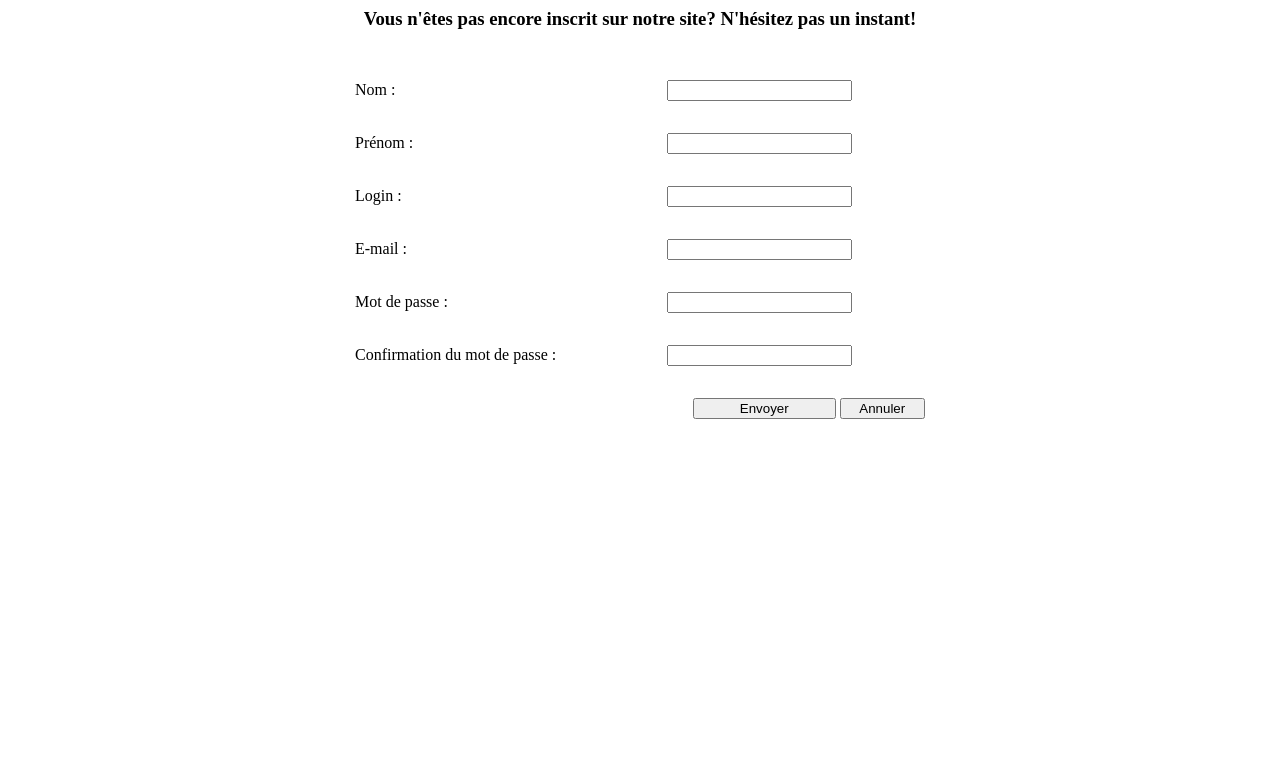
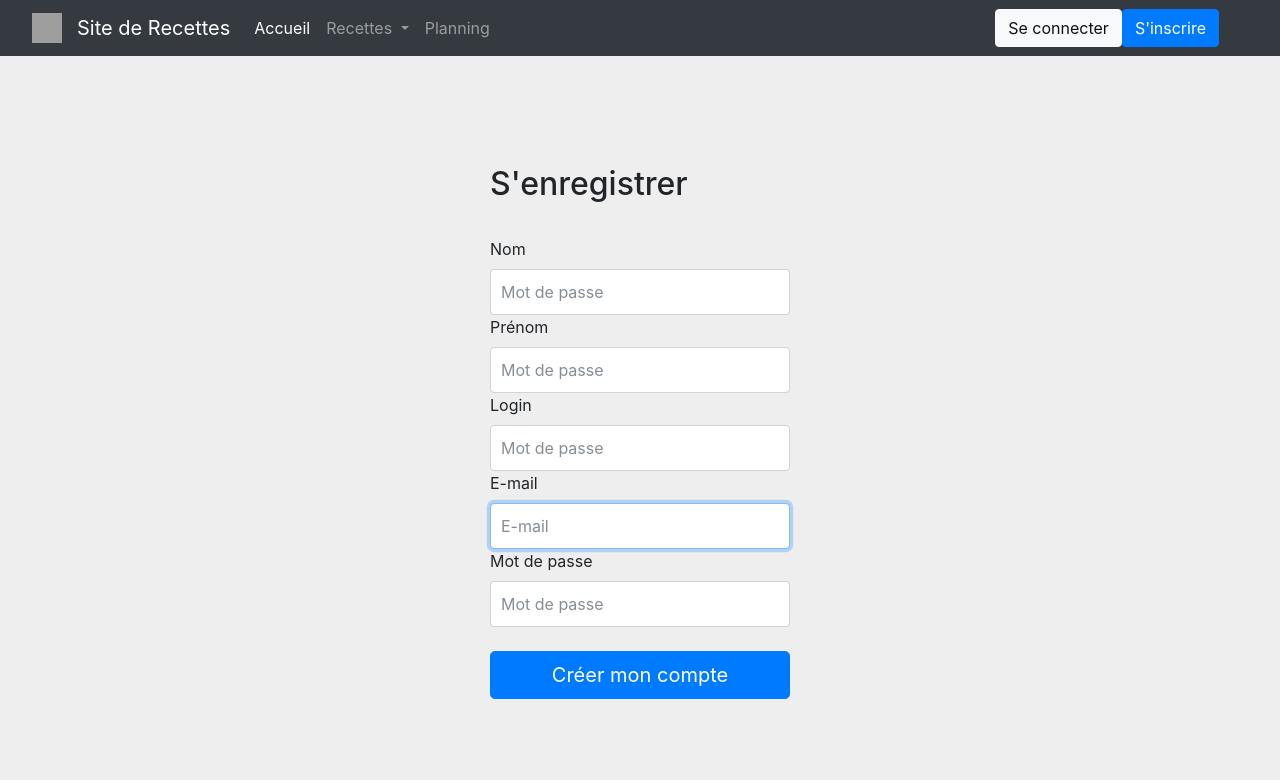
Before and after one commit to V1ck3s/website, a PHP site: page /Vue/vue_inscription.php in a window 1280 px wide. Shown: the top 780 px of the page. Run offline with PHP 8.4, Linux system fonts and the light colour scheme; some libraries are stand-ins or nearby versions; grey boxes are pictures that could not be loaded.

Commit message:
Inscription + Redirection logo navbar + Debug
- Inscription réalisé.
- A faire : corrigé les alerts qui font que la page ne charge pas et amélioré ceux-ci.
- Logo redirige vers la page d'accueil
- Debug des localisations avec ajout de la racine ou du dossier parent.

```diff
--- a/Modele/modele_connexion_base.php
+++ b/Modele/modele_connexion_base.php
@@ -26,8 +26,10 @@
 					$mdp='Rootmdp1';
 					Connexion::$monPdo = new PDO($serveur.';'.$bdd, $user,$mdp);
 					Connexion::$monPdo->query("SET CHARACTER SET utf8");
+
 				}catch (PDOException $e){
 					throw new Exception("Erreur à la connexion \n" . $e->getMessage());
+
 				}
 			}
 		return Connexion::$monPdo;
--- a/Vue/vue_inscription.php
+++ b/Vue/vue_inscription.php
@@ -1,56 +1,53 @@
-<HTML>
-    <HEAD>
-        <script type="text/javascript" src="JS/control_inscription.js"></script>
-    </HEAD>
+<!doctype html>
+<html lang="en">
+  <head>
+    <meta charset="utf-8">
+    <meta name="viewport" content="width=device-width, initial-scale=1, shrink-to-fit=no">
+    <meta name="description" content="">
+    <meta name="author" content="">
+    <link rel="icon" href="../../../../favicon.ico">
 
-    <BODY>
-		<center>
-			<div class="liste">
-				<h3 class="coord">Vous n'êtes pas encore inscrit sur notre site? N'hésitez pas un instant!<h3>
-				<form name="inscription" action="index.php?do=inscription&ins=true" method="POST">
-					<div style="overflow-x:auto;">
-						<table style="width:50%; border-collapse: separate; border-spacing: 30;" >
-							<tr>
-								<td class="coord">Nom :</td>
-								<td><input type="text" class="form-control" name="ins_nom" id="ins_nom"></td>
-							</tr>
+    <title>Signin Template for Bootstrap</title>
 
-							<tr>
-								<td class="coord">Prénom :</td>
-								<td><input type="text" class="form-control" name="ins_prenom" id="ins_prenom"></td>
-							</tr>
+    <?php include('../navbar.php'); ?>
 
-							<tr>
-								<td class="coord">Login :</td>
-								<td><input type="text" class="form-control" name="ins_login" id="ins_login"></td>
-							</tr>
+    <!-- Custom styles for this template -->
+    <link href="/website/css/signin.css" rel="stylesheet">
+
+  </head>
+
+  <body>
+
+    <div class="container">
+
+      <form class="form-signin" name="inscription" action="/website/Controleur/ctrl_inscription.php?ins=true" method="POST">
+        <h2 class="form-signin-heading">S'enregistrer</h2>
+
+          </br>
+        <label for="fin">Nom</label>
+        <input type="text" name="ins_nom" id="ins_nom" class="form-control" placeholder="Mot de passe" required>
+
+        <label for="fin">Prénom</label>
+        <input type="text" name="ins_prenom" id="ins_prenom" class="form-control" placeholder="Mot de passe" required>
+
+        <label for="fin">Login</label>
+        <input type="text" name="ins_login" id="ins_login" class="form-control" placeholder="Mot de passe" required>
+
+          <label for="debut">E-mail</label>
+        <input type="email" name="ins_mail" id="ins_mail" class="form-control" placeholder="E-mail" required autofocus>
 
 
-							<tr>
-								<td class="coord">E-mail :</td>
-								<td><input type="text" class="form-control" name="ins_mail" id="ins_mail"></td>
-							</tr>
 
-		                    <tr>
-								<td class="coord">Mot de passe :</td>
-								<td><input type="password" class="form-control" name="pass" id="pass"></td>
-							</tr>
 
-							<tr>
-								<td class="coord">Confirmation du mot de passe :</td>
-								<td><input type="password" class="form-control" name="pass2" id="pass2"></td>
-							</tr>
+        <label for="fin">Mot de passe</label>
+        <input type="password" name="ins_pass" id="pass" class="form-control" placeholder="Mot de passe" required>
 
-							<tr>
-								<td colspan="2" align="right">
-									<input type="submit" class="btn btn-default" value="Envoyer" id="envoyer" style="width: 25%; min-width: 80px;">
-									<input type="reset" class="btn btn-default" value="Annuler" style="width: 15%; min-width: 65px;">
-								</td>
-							</tr>
-						</table>
-					</div>
-				</form>
-			</div>
-		</center>
-    </BODY>
-</HTML>
+        <br>
+
+
+        <button class="btn btn-lg btn-primary btn-block" type="submit" id="envoyer">Créer mon compte</button>
+      </form>
+
+    </div> <!-- /container -->
+  </body>
+</html>
--- /dev/null
+++ b/css/signin.css
@@ -0,0 +1,38 @@
+body {
+  padding-top: 150px;
+  padding-bottom: 40px;
+  background-color: #eee;
+}
+
+.form-signin {
+  max-width: 330px;
+  padding: 15px;
+  margin: 0 auto;
+}
+.form-signin .form-signin-heading,
+.form-signin .checkbox {
+  margin-bottom: 10px;
+}
+.form-signin .checkbox {
+  font-weight: 400;
+}
+.form-signin .form-control {
+  position: relative;
+  box-sizing: border-box;
+  height: auto;
+  padding: 10px;
+  font-size: 16px;
+}
+.form-signin .form-control:focus {
+  z-index: 2;
+}
+.form-signin input[type="debut"] {
+  margin-bottom: -1px;
+  border-bottom-right-radius: 0;
+  border-bottom-left-radius: 0;
+}
+.form-signin input[type="fin"] {
+  margin-bottom: 10px;
+  border-top-left-radius: 0;
+  border-top-right-radius: 0;
+}
--- a/index.php
+++ b/index.php
@@ -7,7 +7,7 @@
 
 
         <title>Site de recettes</title>
-        <?php include('navbar.php'); ?>
+        <?php include($_SERVER['DOCUMENT_ROOT'].'/website/navbar.php');?>
         <link href="css/carousel.css" rel="stylesheet">
     </head>
     <body>
--- a/navbar.php
+++ b/navbar.php
@@ -1,5 +1,5 @@
 <html>
-    <link href="css/bootstrap.css" rel="stylesheet">
+    <link href="/website/css/bootstrap.css" rel="stylesheet">
 
         <!--
         <script src="js/jquery.js"></script>
@@ -14,7 +14,8 @@
 
 <nav class="navbar navbar-expand-lg fixed-top navbar-dark bg-dark justify-content-between">
     <a class="navbar-brand" href="#">
-    <img src="https://recettes-et-mirettes.fr/wp-content/uploads/2017/09/09.png" width="30" height="30" alt="">
+        <a href="/website/index.php">
+    <img src="https://recettes-et-mirettes.fr/wp-content/uploads/2017/09/09.png" width="30" height="30" alt=""></a>
     </a>
       <button class="navbar-toggler" type="button" data-toggle="collapse" data-target="#navbarNav" aria-controls="navbarNav" aria-expanded="false" aria-label="Toggle navigation">
         <span class="navbar-toggler-icon"></span>
@@ -22,7 +23,7 @@
 
 
 
-  <div class="collapse navbar-collapse" id="navbarNav">
+  <div class="collapse navbar-collapse col" id="navbarNav">
     <a class="navbar-brand" href="#">Site de Recettes</a>
       <ul class="navbar-nav">
       <li class="nav-item active">
@@ -50,15 +51,8 @@
     <div class="container col">
 
 
-
-      <button class="btn btn-light" type="button" id="dropdownMenuButton" data-toggle="dropdown" aria-haspopup="true" aria-expanded="false">
-        Se connecter
-      </button>
-
-
-      <button class="btn btn-primary" type="button" id="dropdownMenuButton" data-toggle="dropdown" aria-haspopup="true" aria-expanded="false">
-        S'inscrire
-      </button>
+        <a href="/website/Vue/vue_inscription.php" class="btn btn-light" role="button">Se connecter</a>
+        <a href="/website/Vue/vue_inscription.php" class="btn btn-primary" role="button">S'inscrire</a>
 
 
     <div class="container col">
```
Also changed, not shown: Controleur/ctrl_inscription.php (+6 -4 lines), Modele/modele_inscription.php (+5 -5 lines).
